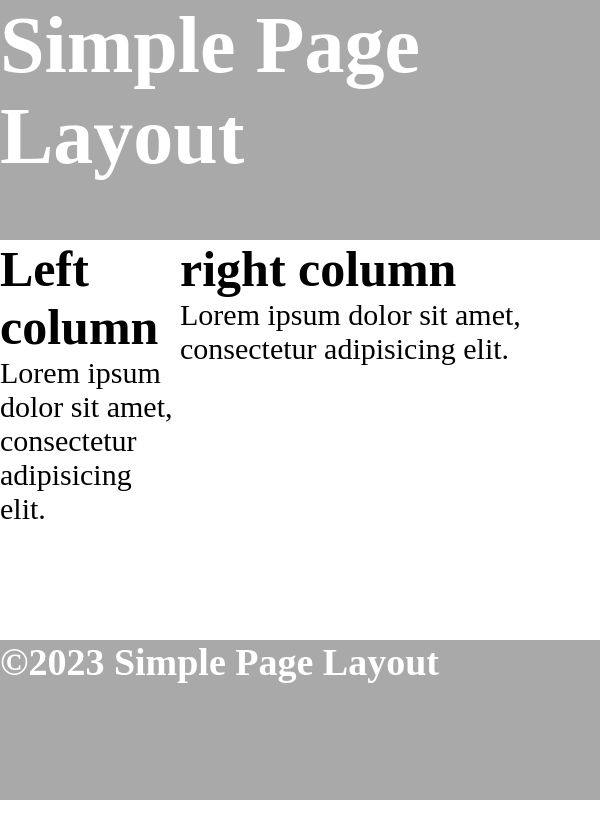
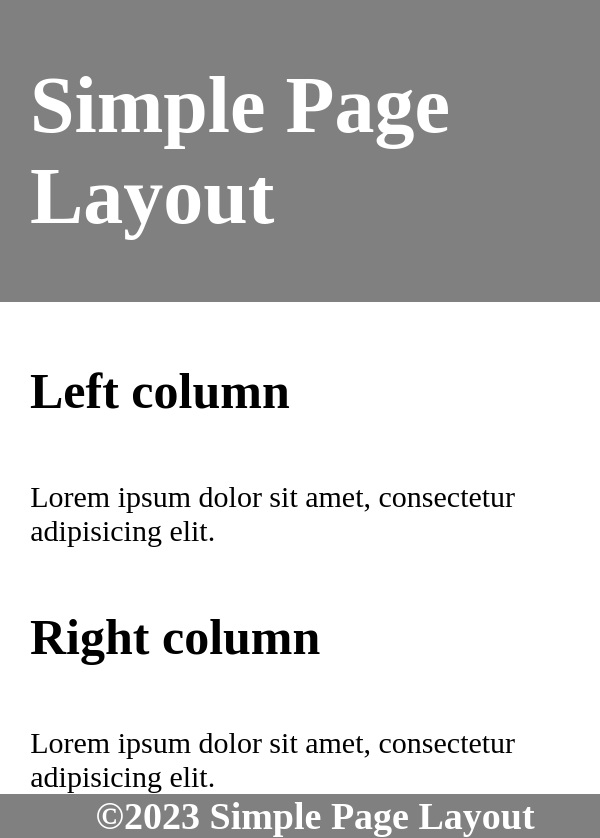
Before and after one commit to awfulkao/html-intro, a plain HTML site: page main/homework.html in a window 600 px wide. Before the commit the page ends 800 px from the top, so only its background shows below. Drawn offline with Linux system fonts and the light colour scheme.

Commit message:
shine hicheel

```diff
--- a/main/homework.css
+++ b/main/homework.css
@@ -4,12 +4,13 @@
 .container{
     width: 100%;
     height: 100vh;
-    background-color: black;
 }
 .top{
     width: 100%;
     height: 30%;
-    background-color: darkgrey;
+    background-color: grey;
+    display: flex;
+    align-items: center;
 }
 .middle{
     width: 100%;
@@ -18,20 +19,32 @@
     display:flex;
 }
 .leftcolumn{
-    width:30%;
+    width: 30%;
     height:100%;
     background-color: white;
+    display:flex;
+    flex-direction: column;
 }
 .rightcolumn{
-    width:70%;
+    width: 70%;
     height:100%;
     background-color: white;
+    display:flex;
+    flex-direction: column;
+
 }
 .bottom{
     width: 100%;
     height: 20%;
-    background-color: darkgrey;
+    background-color: grey;
+    display: flex;
+    align-items: center;
+    justify-content: center;
 }
-  h1 {
-   ;
-  }
+h1{
+    margin: 60px 30px;
+}
+p{
+    margin-left: 0.8cm;
+}
+}
--- a/main/homework.html
+++ b/main/homework.html
@@ -7,6 +7,24 @@
     <title>homework</title>
     <link rel="stylesheet" href="./homework.css">
 </head>
+<style>
+    @media screen and (max-width:720px){
+        .container{
+            height: auto;
+        }
+       .middle{
+        flex-direction: column;
+        height: 40%;
+       }
+       .leftcolumn, .rightcolumn{
+        width: 100%;
+        height: auto;
+       }
+
+
+
+    }
+</style>
 <body>
     <div class="container">
         <div class="top">
@@ -15,10 +33,12 @@
         <div class="middle">
             <div class="leftcolumn">
                 <h1 style="color: black; font-size: 50px;">Left column</h1>
+               <div class="loremm">
                 <p style="font-size: 30px;">Lorem ipsum dolor sit amet, consectetur adipisicing elit.</p>
+               </div>
             </div>
             <div class="rightcolumn">
-                <h1 style="color: black; font-size: 50px;">right column</h1>
+                <h1 style="color: black; font-size: 50px;">Right column</h1>
                 <p style="font-size: 30px;">Lorem ipsum dolor sit amet, consectetur adipisicing elit.</p>
             </div>
         </div>
```
Also changed, not shown: main/responsive.css (added, +7 -0 lines), main/responsive.html (added, +46 -0 lines).
